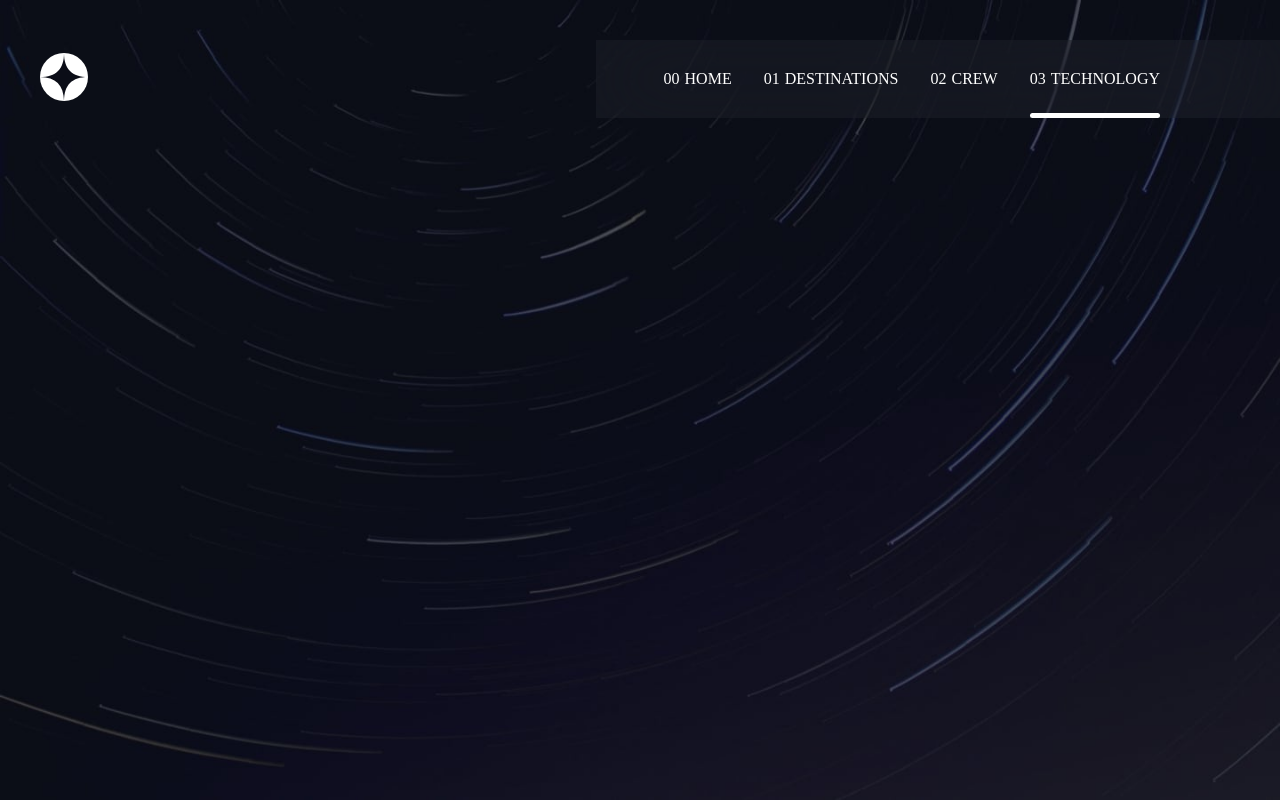
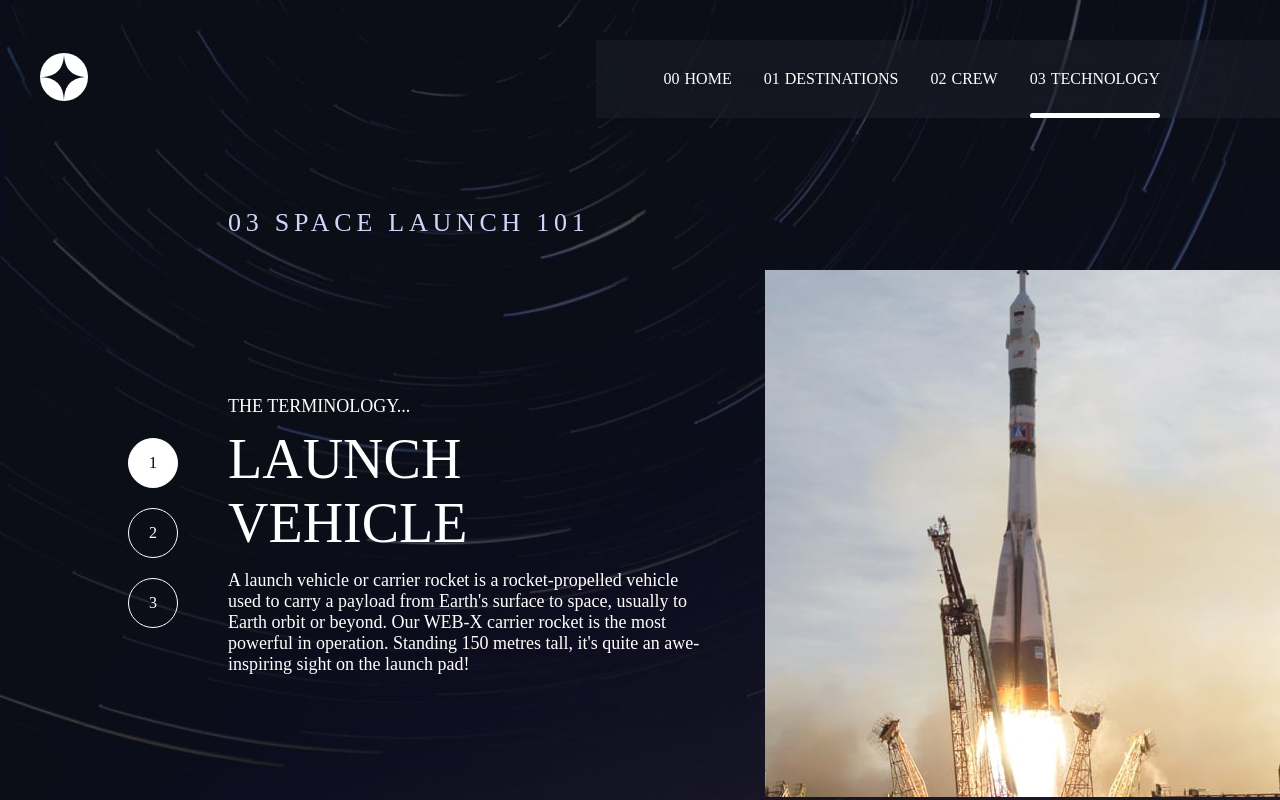
Before and after one commit to MiR-stack/FM-space-tourism-website, a React (Create React App) app: page /technology in a window 1280 px wide. Built offline with nearby package versions, Linux system fonts and the light colour scheme; a web font is replaced by a local one.

Commit message:
create new page technology

```diff
--- a/src/layouts/heroLayout/heroLayout.styled.js
+++ b/src/layouts/heroLayout/heroLayout.styled.js
@@ -19,14 +19,30 @@ const variant = {
    }
     `
   },
-  tecnology: {
+  technology: {
     container: `
-        width:100%;
+        width:80%;
+        margin-left:auto;
+        @media (max-width:1400px){
+          width:90%;
+        }
+        @media (max-width:1200px){
+          width:95%;
+          margin:0 auto;
+        }
+        @media (max-width:800px){
+          width:100%;
+          margin:0 auto;
+        }
+
     `,
     wraper: `
-        justify-content:flex-end;
-        @media (max-width:768px){
+        justify-content:space-between;
+        @media (max-width:1200px){
             flex-direction:column-reverse;
+            padding-top:30px;
+            justify-content:center;
+            gap:50px;
         }
     `,
   },
@@ -49,10 +65,11 @@ const Wraper = styled.div`
   gap: 20px;
   flex-wrap: wrap;
   justify-content: space-around;
+  padding-top:30px;
   ${(props) => variant[props.variant].wraper}
 
   @media (max-width:600px) {
-    margin-top: 20px;
+    padding-top: 20px;
   }
 `;
 
--- /dev/null
+++ b/src/pages/tecnology/data.js
@@ -0,0 +1,41 @@
+import vehicle_portrait from "../../assets/technology/image-launch-vehicle-portrait.jpg";
+import vehicle_landscape from "../../assets/technology/image-launch-vehicle-landscape.jpg";
+import spaceport_portrait from "../../assets/technology/image-spaceport-portrait.jpg";
+import spaceport_landscape from "../../assets/technology/image-spaceport-landscape.jpg";
+import capsule_portrait from "../../assets/technology/image-space-capsule-portrait.jpg";
+import capsule_landscape from "../../assets/technology/image-space-capsule-landscape.jpg";
+
+const data = [
+  {
+    id: 1,
+    image: {
+      portrait: vehicle_portrait,
+      landscape: vehicle_landscape,
+    },
+    title: "launch vehicle",
+    shortDes:
+      "A launch vehicle or carrier rocket is a rocket-propelled vehicle used to carry a payload from Earth's surface to space, usually to Earth orbit or beyond. Our WEB-X carrier rocket is the most powerful in operation. Standing 150 metres tall, it's quite an awe-inspiring sight on the launch pad!",
+  },
+  {
+    id: 2,
+    image: {
+      portrait: spaceport_portrait,
+      landscape: spaceport_landscape,
+    },
+    title: "spaceport",
+    shortDes:
+      "A spaceport or cosmodrome is a site for launching (or receiving) spacecraft, by analogy to the seaport for ships or airport for aircraft. Based in the famous Cape Canaveral, our spaceport is ideally situated to take advantage of the Earth’s rotation for launch.",
+  },
+  {
+    id: 3,
+    image: {
+      portrait: capsule_portrait,
+      landscape: capsule_landscape,
+    },
+    title: "space capsule",
+    shortDes:
+      "A space capsule is an often-crewed spacecraft that uses a blunt-body reentry capsule to reenter the Earth's atmosphere without wings. Our capsule is where you'll spend your time during the flight. It includes a space gym, cinema, and plenty of other activities to keep you entertained.",
+  },
+];
+
+export default data;
--- /dev/null
+++ b/src/pages/tecnology/main/main.jsx
@@ -0,0 +1,58 @@
+import { useEffect, useState } from "react";
+import Heading from "../../../components/ui/text/heading";
+import SubHeading from "../../../components/ui/text/subHeading";
+import HeroLayout from "../../../layouts/heroLayout/heroLayout";
+import data from "../data";
+import { Content, Header, Image, Nav, NavItem, Wraper } from "./main.styled";
+
+const Main = () => {
+  const [technology, setTechnology] = useState(data[0]);
+  const [width, setWidth] = useState(window.innerWidth);
+
+  const handleTechnology = (id) => {
+    setTechnology(data.find((item) => item.id === id));
+  };
+
+  const Width = () => {
+    setWidth(window.innerWidth);
+  };
+  useEffect(() => {
+
+    window.addEventListener("resize",Width);
+
+    return () => window.removeEventListener("resize", Width);
+  });
+
+  console.log(width);
+  return (
+    <HeroLayout variant="technology" title="03 space launch 101">
+      <Content>
+        <Nav>
+          {data.map((item, index) => (
+            <NavItem
+              key={item.id}
+              id={item.id}
+              technology={technology.id}
+              onClick={() => handleTechnology(item.id)}
+            >
+              {index + 1}{" "}
+            </NavItem>
+          ))}
+        </Nav>
+        <Wraper>
+          <Header variant="body"> the terminology...</Header>
+          <Heading size="h3">{technology.title} </Heading>
+          <SubHeading variant="body">{technology.shortDes} </SubHeading>
+        </Wraper>
+      </Content>
+
+      <Image
+        src={
+          width > 1200 ? technology.image.portrait : technology.image.landscape
+        }
+      />
+    </HeroLayout>
+  );
+};
+
+export default Main;
--- /dev/null
+++ b/src/pages/tecnology/main/main.styled.js
@@ -0,0 +1,70 @@
+import styled from "styled-components";
+import SubHeading from "../../../components/ui/text/subHeading";
+
+const Content = styled.div`
+  display: flex;
+  align-items: center;
+  gap: 50px;
+  width:50%;
+  @media (max-width:1200px){
+    width:500px;
+  }
+  @media (max-width:800px){
+    text-align:center;
+    width:100%;
+    padding:15px;
+    padding-bottom: 20px;
+
+  }
+
+@media (max-width:1200px){
+    flex-direction: column;
+}
+`;
+const Wraper = styled.div`
+  display: flex;
+  flex-direction: column;
+  gap: 10px;
+`;
+
+const Header = styled(SubHeading)`
+  text-transform: uppercase;
+`;
+
+const NavItem = styled.div`
+  height: 50px;
+  width: 50px;
+  display: flex;
+  align-items: center;
+  justify-content: center;
+  border: 1px solid white;
+  background-color: none;
+  border-radius: 50%;
+  color: white;
+
+  ${props => props.id === props.technology && `
+
+  background:white;
+  color:black;
+  `}
+
+`;
+
+const Nav = styled.div`
+  display: flex;
+  align-items: center;
+  flex-direction: column;
+  gap: 20px;
+
+@media (max-width:1200px){
+    flex-direction: row;
+}
+`;
+
+const Image = styled.img`
+         @media (max-width:800px){
+            max-width: 100%;
+         }
+`;
+
+export { Content, Wraper, Header, NavItem, Nav, Image };
--- a/src/pages/tecnology/technology.jsx
+++ b/src/pages/tecnology/technology.jsx
@@ -2,6 +2,7 @@ import PageLayout from "../../layouts/PageLayout/pageLayout";
 import desktop from "../../assets/technology/background-technology-desktop.jpg";
 import tablet from "../../assets/technology/background-technology-tablet.jpg";
 import mobile from "../../assets/technology/background-technology-mobile.jpg";
+import Main from "./main/main";
 
 function Technology() {
   return (
@@ -9,7 +10,9 @@ function Technology() {
       desktopBg={desktop}
       tabletBg={tablet}
       mobileBg={mobile}
-    ></PageLayout>
+    >
+      <Main />
+    </PageLayout>
   );
 }
 
```
